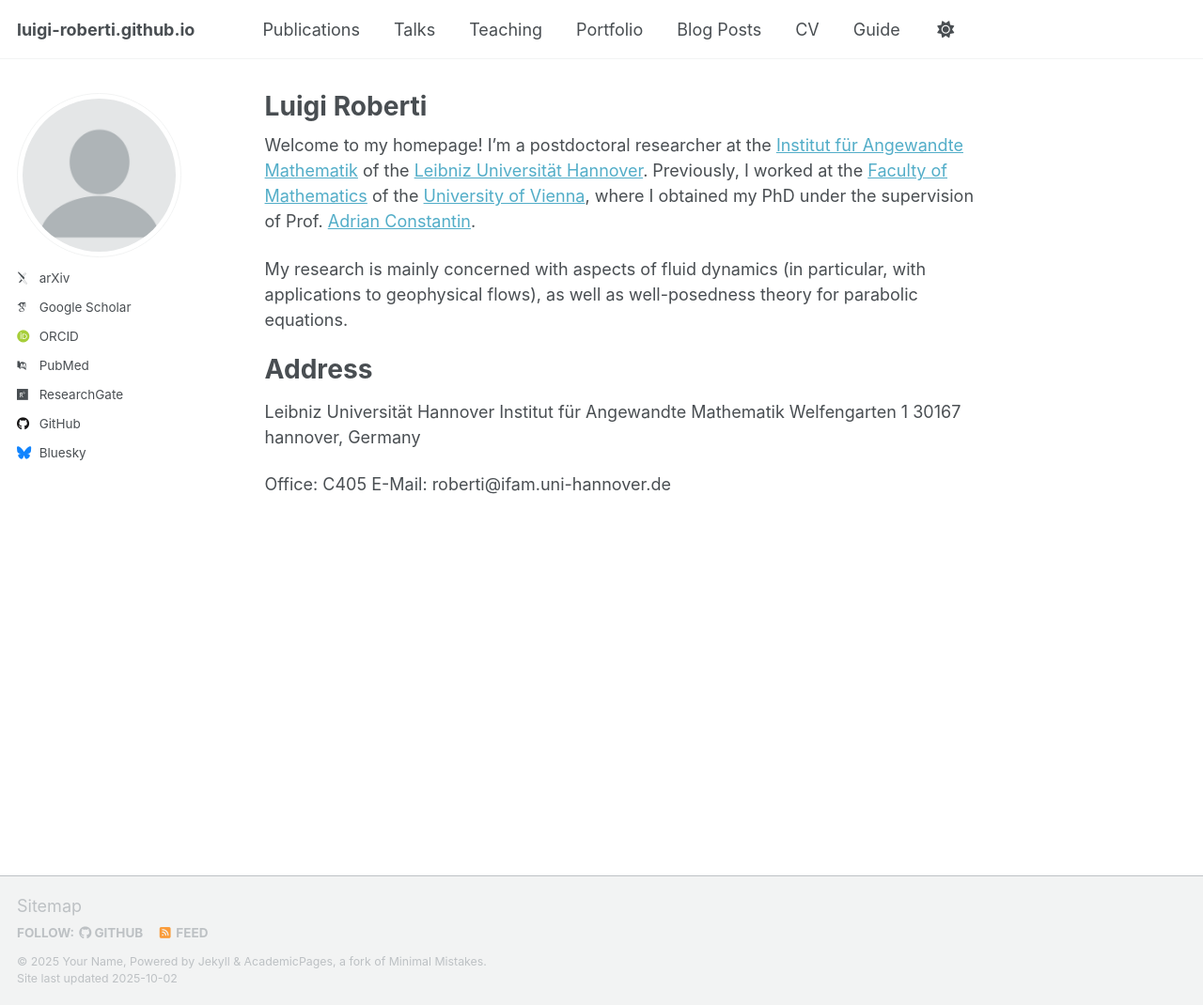
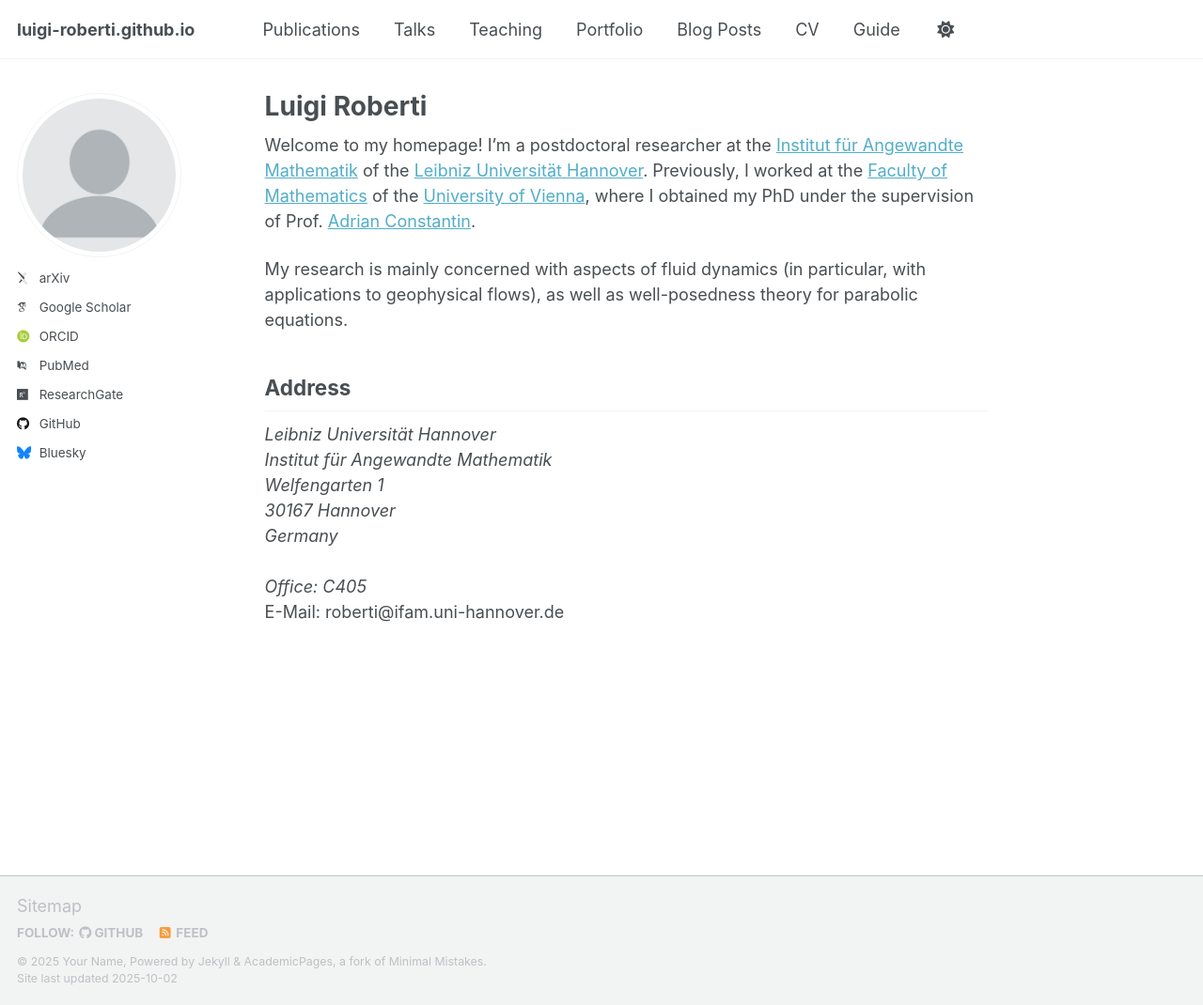
Before and after one commit to luigi-roberti/luigi-roberti.github.io, a Jekyll site: the page built from _pages/about.md, in a window 1280 px wide and 1070 px high. Shown: the whole window at 94% size. Built offline with Jekyll 4.4.1, drawn with Linux system fonts in a browser that asks for light colours; some web fonts are replaced; a script that is not in the unit is left out; part of the change alters nothing that is shown.

Commit message:
Update about.md

```diff
--- a/_pages/about.md
+++ b/_pages/about.md
@@ -12,11 +12,8 @@ Welcome to my homepage! I'm a postdoctoral researcher at the [Institut für Ange
 My research is mainly concerned with aspects of fluid dynamics (in particular, with applications to geophysical flows), as well as well-posedness theory for parabolic equations.
 
 Address
-======
-Leibniz Universität Hannover
-Institut für Angewandte Mathematik
-Welfengarten 1
-30167 hannover, Germany
-
-Office: C405
+------
+<address>
+  Leibniz Universität Hannover<br /> Institut für Angewandte Mathematik<br /> Welfengarten 1<br /> 30167 Hannover<br /> Germany<br /> <br /> Office: C405<br />
+</address>
 E-Mail: roberti@ifam.uni-hannover.de
```
